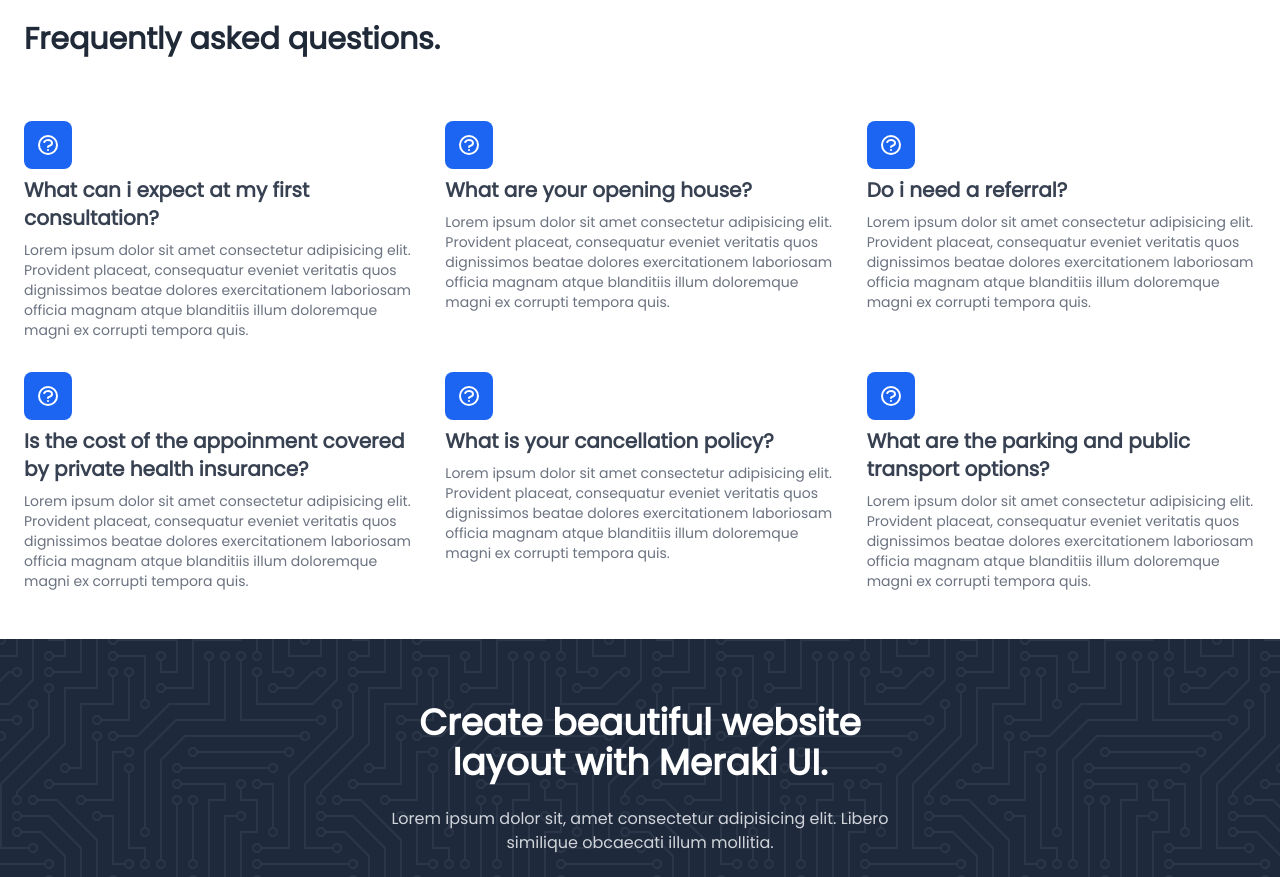
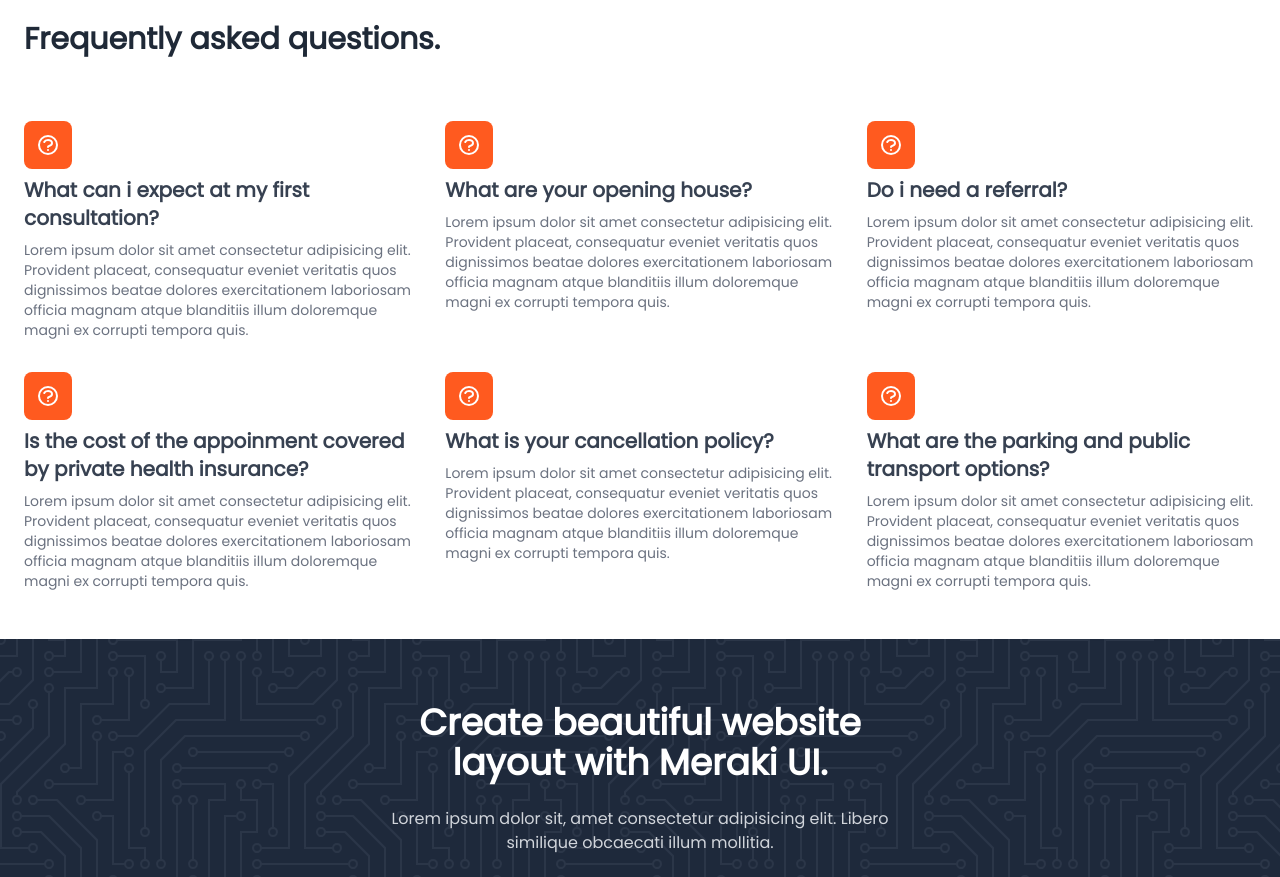
Before and after one commit to numangit/do.it, a React (Create React App) app: page / in a window 1280 px wide. Shown: the part 2720-3597 px from the top of the page. Built offline with nearby package versions, Linux system fonts and the light colour scheme; no server answers.

Commit message:
faq color chnaged

```diff
--- a/src/Pages/Home/FAQ/FAQ.js
+++ b/src/Pages/Home/FAQ/FAQ.js
@@ -8,7 +8,7 @@ const FAQ = () => {
 
         <div class="grid grid-cols-1 gap-8 mt-8 lg:mt-16 md:grid-cols-2 xl:grid-cols-3">
           <div>
-            <div class="inline-block p-3 text-white bg-blue-600 rounded-lg">
+            <div class="inline-block p-3 text-white bg-orange-500 rounded-lg">
               <svg xmlns="http://www.w3.org/2000/svg" class="w-6 h-6" fill="none" viewBox="0 0 24 24" stroke="currentColor">
                 <path stroke-linecap="round" stroke-linejoin="round" stroke-width="2" d="M8.228 9c.549-1.165 2.03-2 3.772-2 2.21 0 4 1.343 4 3 0 1.4-1.278 2.575-3.006 2.907-.542.104-.994.54-.994 1.093m0 3h.01M21 12a9 9 0 11-18 0 9 9 0 0118 0z" />
               </svg>
@@ -24,7 +24,7 @@ const FAQ = () => {
           </div>
 
           <div>
-            <div class="inline-block p-3 text-white bg-blue-600 rounded-lg">
+            <div class="inline-block p-3 text-white bg-orange-500 rounded-lg">
               <svg xmlns="http://www.w3.org/2000/svg" class="w-6 h-6" fill="none" viewBox="0 0 24 24" stroke="currentColor">
                 <path stroke-linecap="round" stroke-linejoin="round" stroke-width="2" d="M8.228 9c.549-1.165 2.03-2 3.772-2 2.21 0 4 1.343 4 3 0 1.4-1.278 2.575-3.006 2.907-.542.104-.994.54-.994 1.093m0 3h.01M21 12a9 9 0 11-18 0 9 9 0 0118 0z" />
               </svg>
@@ -40,7 +40,7 @@ const FAQ = () => {
           </div>
 
           <div>
-            <div class="inline-block p-3 text-white bg-blue-600 rounded-lg">
+            <div class="inline-block p-3 text-white bg-orange-500 rounded-lg">
               <svg xmlns="http://www.w3.org/2000/svg" class="w-6 h-6" fill="none" viewBox="0 0 24 24" stroke="currentColor">
                 <path stroke-linecap="round" stroke-linejoin="round" stroke-width="2" d="M8.228 9c.549-1.165 2.03-2 3.772-2 2.21 0 4 1.343 4 3 0 1.4-1.278 2.575-3.006 2.907-.542.104-.994.54-.994 1.093m0 3h.01M21 12a9 9 0 11-18 0 9 9 0 0118 0z" />
               </svg>
@@ -56,7 +56,7 @@ const FAQ = () => {
           </div>
 
           <div>
-            <div class="inline-block p-3 text-white bg-blue-600 rounded-lg">
+            <div class="inline-block p-3 text-white bg-orange-500 rounded-lg">
               <svg xmlns="http://www.w3.org/2000/svg" class="w-6 h-6" fill="none" viewBox="0 0 24 24" stroke="currentColor">
                 <path stroke-linecap="round" stroke-linejoin="round" stroke-width="2" d="M8.228 9c.549-1.165 2.03-2 3.772-2 2.21 0 4 1.343 4 3 0 1.4-1.278 2.575-3.006 2.907-.542.104-.994.54-.994 1.093m0 3h.01M21 12a9 9 0 11-18 0 9 9 0 0118 0z" />
               </svg>
@@ -72,7 +72,7 @@ const FAQ = () => {
           </div>
 
           <div>
-            <div class="inline-block p-3 text-white bg-blue-600 rounded-lg">
+            <div class="inline-block p-3 text-white bg-orange-500 rounded-lg">
               <svg xmlns="http://www.w3.org/2000/svg" class="w-6 h-6" fill="none" viewBox="0 0 24 24" stroke="currentColor">
                 <path stroke-linecap="round" stroke-linejoin="round" stroke-width="2" d="M8.228 9c.549-1.165 2.03-2 3.772-2 2.21 0 4 1.343 4 3 0 1.4-1.278 2.575-3.006 2.907-.542.104-.994.54-.994 1.093m0 3h.01M21 12a9 9 0 11-18 0 9 9 0 0118 0z" />
               </svg>
@@ -88,7 +88,7 @@ const FAQ = () => {
           </div>
 
           <div>
-            <div class="inline-block p-3 text-white bg-blue-600 rounded-lg">
+            <div class="inline-block p-3 text-white bg-orange-500 rounded-lg">
               <svg xmlns="http://www.w3.org/2000/svg" class="w-6 h-6" fill="none" viewBox="0 0 24 24" stroke="currentColor">
                 <path stroke-linecap="round" stroke-linejoin="round" stroke-width="2" d="M8.228 9c.549-1.165 2.03-2 3.772-2 2.21 0 4 1.343 4 3 0 1.4-1.278 2.575-3.006 2.907-.542.104-.994.54-.994 1.093m0 3h.01M21 12a9 9 0 11-18 0 9 9 0 0118 0z" />
               </svg>
```
